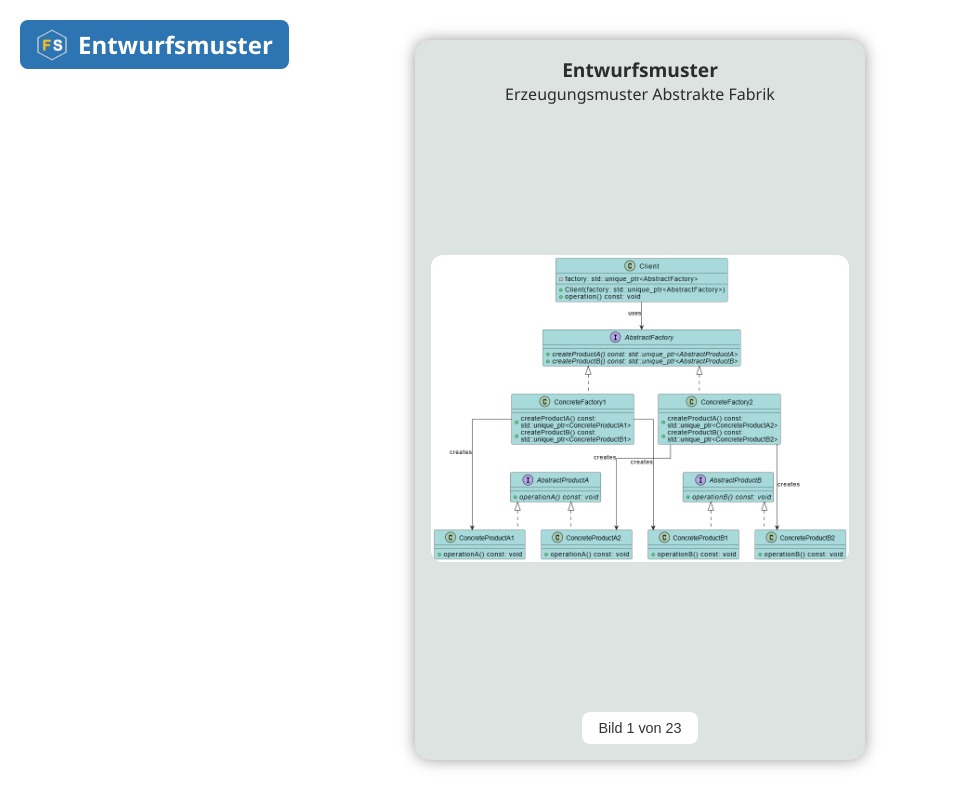
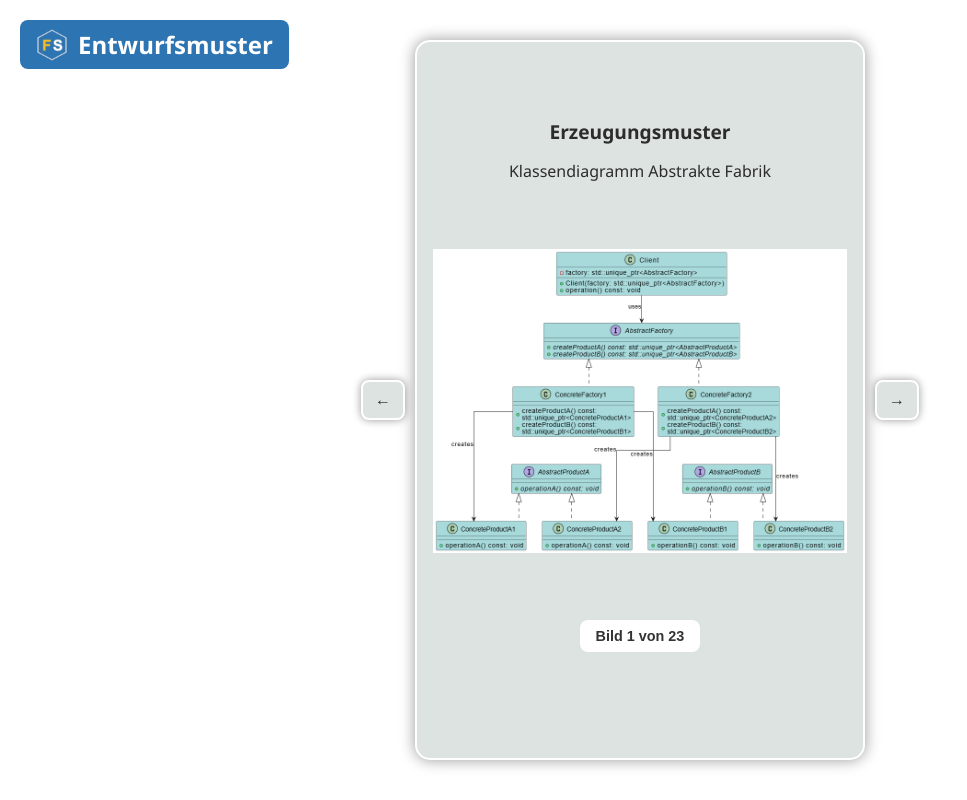
Before and after one commit to franzsteinkress/Entwurfsmuster-Baukasten, a plain HTML site: page html-visuals/index.html in a window 1280 px wide. Shown: the whole page, without its empty margins (0-967 px from the left). Drawn offline with Linux system fonts and the light colour scheme.

Commit message:
Aktualisiere html-visuals

```diff
--- a/html-visuals/index.html
+++ b/html-visuals/index.html
@@ -20,7 +20,7 @@
         <button id="rightBtn" class="arrow right">→</button>
     </div>
     <div class="text">
-        <div class="line1">Entwurfsmuster</div>
+        <div class="line1" id="title">Titel</div>
         <div class="line2" id="description">Beschreibung</div>
     </div>
     <img src="./assets/proxy.png" alt="Screenshots des Entwurfsmuster">
@@ -35,12 +35,20 @@
         "Strategy.png", "Mediator.png", "State.png", "ChainOfResponsibility.png"
     ];
 
+    const titles = [
+        "Erzeugungsmuster", "Erzeugungsmuster", "Erzeugungsmuster", "Erzeugungsmuster",
+        "Erzeugungsmuster", "Strukturmuster", "Strukturmuster", "Strukturmuster", "Strukturmuster",
+        "Strukturmuster", "Strukturmuster", "Strukturmuster", "Verhaltensmuster", "Verhaltensmuster",
+        "Verhaltensmuster", "Verhaltensmuster", "Verhaltensmuster", "Verhaltensmuster", "Verhaltensmuster",
+        "Verhaltensmuster", "Verhaltensmuster", "Verhaltensmuster", "Verhaltensmuster"
+    ];
+
     const descriptions = [
-        "Erzeugungsmuster Abstrakte Fabrik", "Erzeugungsmuster Erbauer", "Erzeugungsmuster Fabrikmethode", "Erzeugungsmuster Prototyp",
-        "Erzeugungsmuster Singleton", "Strukturmuster Klassenadapter", "Strukturmuster Brücke", "Strukturmuster Dekorierer", "Strukturmuster Fassade",
-        "Strukturmuster Fliegengewicht", "Strukturmuster Kompositum", "Strukturmuster Proxy", "Verhaltensmuster Befehl", "Verhaltensmuster Beobachter",
-        "Verhaltensmuster Besucher", "Verhaltensmuster Interpreter", "Verhaltensmuster Iterator", "Verhaltensmuster Memento", "Verhaltensmuster Schablonenmethode",
-        "Verhaltensmuster Strategie", "Verhaltensmuster Vermittler", "Verhaltensmuster Zustand", "Verhaltensmuster Zuständigkeitskette"
+        "Klassendiagramm Abstrakte Fabrik", "Klassendiagramm Erbauer", "Klassendiagramm Fabrikmethode", "Klassendiagramm Prototyp",
+        "Klassendiagramm Singleton", "Klassendiagramm Klassenadapter", "Klassendiagramm Brücke", "Klassendiagramm Dekorierer", "Klassendiagramm Fassade",
+        "Klassendiagramm Fliegengewicht", "Klassendiagramm Kompositum", "Klassendiagramm Proxy", "Klassendiagramm Befehl", "Klassendiagramm Beobachter",
+        "Klassendiagramm Besucher", "Klassendiagramm Interpreter", "Klassendiagramm Iterator", "Klassendiagramm Memento", "Klassendiagramm Schablonenmethode",
+        "Klassendiagramm Strategie", "Klassendiagramm Vermittler", "Klassendiagramm Zustand", "Klassendiagramm Zuständigkeitskette"
     ];
 
     const dominantColors = [
@@ -58,15 +66,26 @@
     let imageIndex = 0;
     const img = document.querySelector(".overlay-box img");
     const button = document.getElementById("closeBtn");
+    const titl = document.getElementById("title");
     const desc = document.getElementById("description");
     const overlayBox = document.getElementById("overlayBox");
+    const lBtn = document.getElementById("leftBtn");
+    const rBtn = document.getElementById("rightBtn");
 
     function updateView() {
         img.src = `./assets/${images[imageIndex]}`;
+        titl.innerText = titles[imageIndex] || "Kein Titel verfügbar";
         desc.innerText = descriptions[imageIndex] || "Keine Beschreibung verfügbar";
         button.innerText = `Bild ${imageIndex + 1} von ${images.length}`;
         overlayBox.style.backgroundColor = dominantColors[imageIndex];
         overlayBox.style.color = fontColors[imageIndex];
+        overlayBox.style.outline = dominantColors[imageIndex];
+        lBtn.style.backgroundColor =  dominantColors[imageIndex];
+        lBtn.style.color =  fontColors[imageIndex];
+        lBtn.style.outline = dominantColors[imageIndex];
+        rBtn.style.backgroundColor =  dominantColors[imageIndex];
+        rBtn.style.color =  fontColors[imageIndex];
+        rBtn.style.outline = dominantColors[imageIndex];
     }
 
     function nextImage() {
--- a/html-visuals/styles.css
+++ b/html-visuals/styles.css
@@ -43,10 +43,10 @@ html, body {
     transform: translate(-50%, -50%);
     aspect-ratio: 9 / 16;
     height: 90vh;
-    /*width: auto;*/
     width: 56.25vh; /* 16:9 Breite zu 100% Höhe */
     background-color: rgba(255, 255, 255, 0.5);
     border-radius: 15px;
+    border: 2px solid white;
     padding: 2vh;
     box-shadow: 0 0 15px rgba(0, 0, 0, 0.4);
     display: flex;
@@ -56,7 +56,18 @@ html, body {
     box-sizing: border-box;
     color: white;
     text-align: center;
-    overflow: hidden;
+    overflow: visible;
+}
+
+.overlay-box main {
+    flex: 1;
+    display: flex;
+    flex-direction: column;
+    justify-content: center;
+    align-items: center;
+    gap: 1.5%;
+    width: 100%;
+    overflow: auto;
 }
 
 .overlay-box header,
@@ -66,31 +77,50 @@ html, body {
     padding: 1vh 0;
 }
 
-.overlay-box main {
-    flex: 1;
+.text {
+    margin-top: 60px;
     display: flex;
     flex-direction: column;
-    justify-content: center;
     align-items: center;
-    gap: 1.5vh;
-    width: 100%;
-    overflow: auto;
-}
-
-.overlay-box img {
-    max-width: 100%;
-    max-height: 100%;
-    object-fit: contain;
-    border-radius: 12px;
 }
 
 .text .line1 {
     font-size: 2.4vh;
     font-weight: bold;
+    margin-bottom: 15px;
 }
 
 .text .line2 {
     font-size: 2vh;
+}
+
+.overlay-box img {
+    width: 100%; /* Bild füllt die Breite der overlay-box */
+    height: auto;
+    max-width: 100%;
+    max-height: 100%;
+    object-fit: contain;
+}
+
+button {
+    padding: 6px 12px;
+    border-radius: 8px;
+    border: none;
+    background: rgba(200, 50, 50, 0.8);
+    color: white;
+    font-weight: bold;
+    cursor: pointer;
+}
+
+#closeBtn {
+    margin-bottom: 90px;
+    background-color: white;
+    color: #333;
+    border: none;
+    border-radius: 8px;
+    padding: 1vh 2vh;
+    font-size: 1.8vh;
+    cursor: default;
 }
 
 .nav-arrows {
@@ -106,36 +136,27 @@ html, body {
 }
 
 .arrow {
+    margin-top: 40px;
     pointer-events: auto;
     background: none;
     color: white;
     border: 2px solid white;
     border-radius: 8px;
-    padding: 10px;
+    padding: 10px 20px;
     font-size: 2vh;
+    font-weight: bold;
     cursor: pointer;
-    box-shadow: 0 0 8px rgba(0, 0, 0, 0.4);
+    width: 2.5rem;
+    height: 2.5rem;
+    display: flex;
+    align-items: center;
+    justify-content: center;
+    transform: translate(-50%, -50%);
+    box-shadow: 0 0 8px rgba(0,0,0,0.4);
     transition: transform 0.2s ease, background 0.3s ease;
+    outline: 1px solid lime;
 }
 
-.arrow.left {
-    margin-left: -3.5rem;
-}
-
-.arrow.right {
-    margin-right: -3.5rem;
-}
-
-.arrow:hover {
-    transform: scale(1.2);
-}
-
-#closeBtn {
-    background-color: white;
-    color: #333;
-    border: none;
-    border-radius: 8px;
-    padding: 1vh 2vh;
-    font-size: 1.8vh;
-    cursor: default;
-}
+.arrow.left  { left: -3.0rem;  margin-left: -3.5rem; top: 50%; transform: translateY(-50%) scale(1); }
+.arrow.right { right: -3.0rem; margin-right: -3.5rem; top: 50%; transform: translateY(-50%) scale(1); }
+.arrow:hover { transform: translateY(-50%) scale(1.2); }
```
